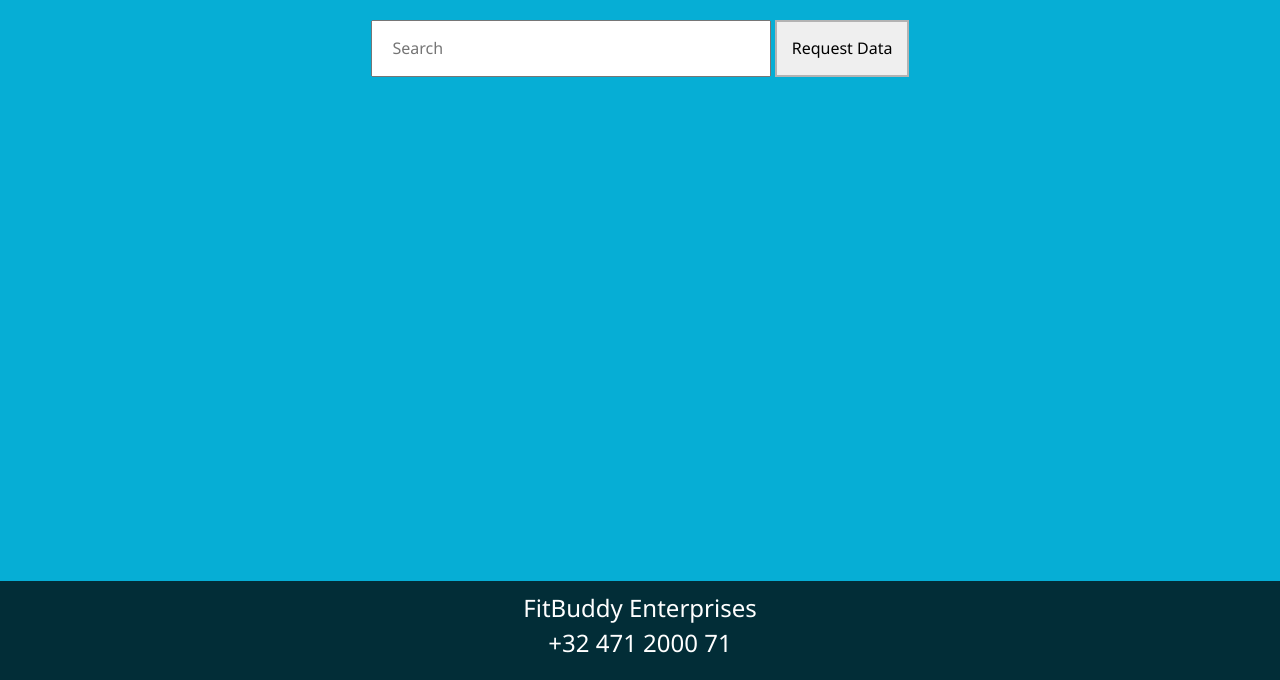
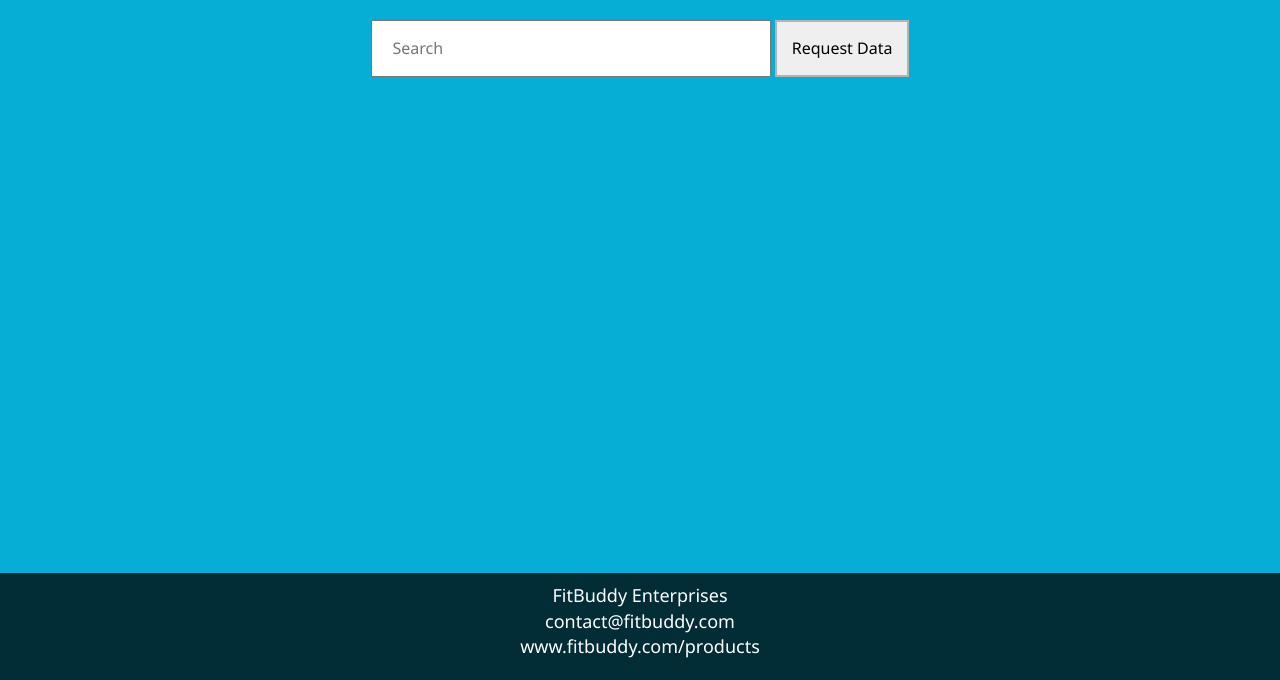
Before and after one commit to localdevm/FitBuddy, a plain HTML site: page client/index.html in a window 1280 px wide. Shown: the part 120-800 px from the top of the page. Drawn offline with nearby package versions, Linux system fonts and the light colour scheme; no server answers.

Commit message:
version 2.0

```diff
--- a/client/index.html
+++ b/client/index.html
@@ -24,8 +24,9 @@
 
 		</div>
 		<footer>
-			<p>	FitBuddy Enterprises<br>
-				+32 471 2000 71 <br>
+			<p class="footer">	FitBuddy Enterprises<br>
+				contact@fitbuddy.com<br>
+				www.fitbuddy.com/products
 			</p>
 		</footer>
 		</body>
--- a/client/thema.css
+++ b/client/thema.css
@@ -10,6 +10,11 @@ body {
   text-align: left;
   font-size: 16px;
   color: #fff;
+
+}
+
+.footer {
+  font-size: 18px;
 }
 
 h1 {
@@ -17,7 +22,7 @@ h1 {
 }
 
 p  {
-  font-size: 24px;
+  font-size: 20px;
 }
 
 .inputfield {
```
